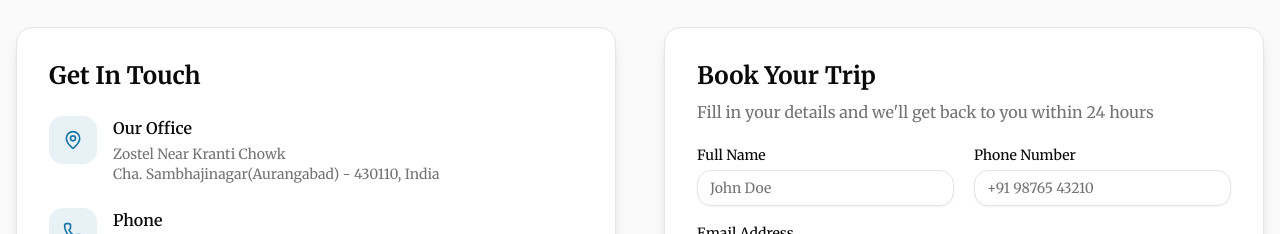
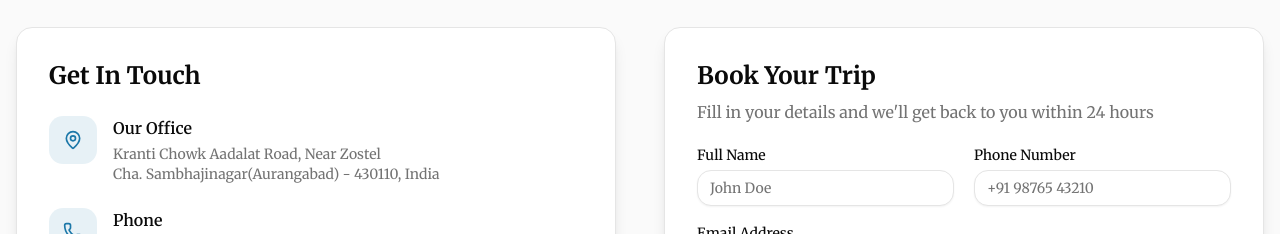
Before and after one commit to AMIT-MAKASARE/Gaurav-tours-travels, a React (Vite) app in the folder frontend/: page / in a window 1280 px wide. Shown: the part 5310-5544 px from the top of the page. Built offline with nearby package versions, Linux system fonts and the light colour scheme; no server answers; the database is empty.

Commit message:
address change

```diff
--- a/frontend/src/components/BookingForm.jsx
+++ b/frontend/src/components/BookingForm.jsx
@@ -11,7 +11,7 @@ const contactInfo = [
   {
     icon: MapPin,
     title: "Our Office",
-    details: [" Zostel Near Kranti Chowk", "Cha. Sambhajinagar(Aurangabad) - 430110, India"],
+    details: ["Kranti Chowk Aadalat Road, Near Zostel", "Cha. Sambhajinagar(Aurangabad) - 430110, India"],
   },
   {
     icon: Phone,
```
